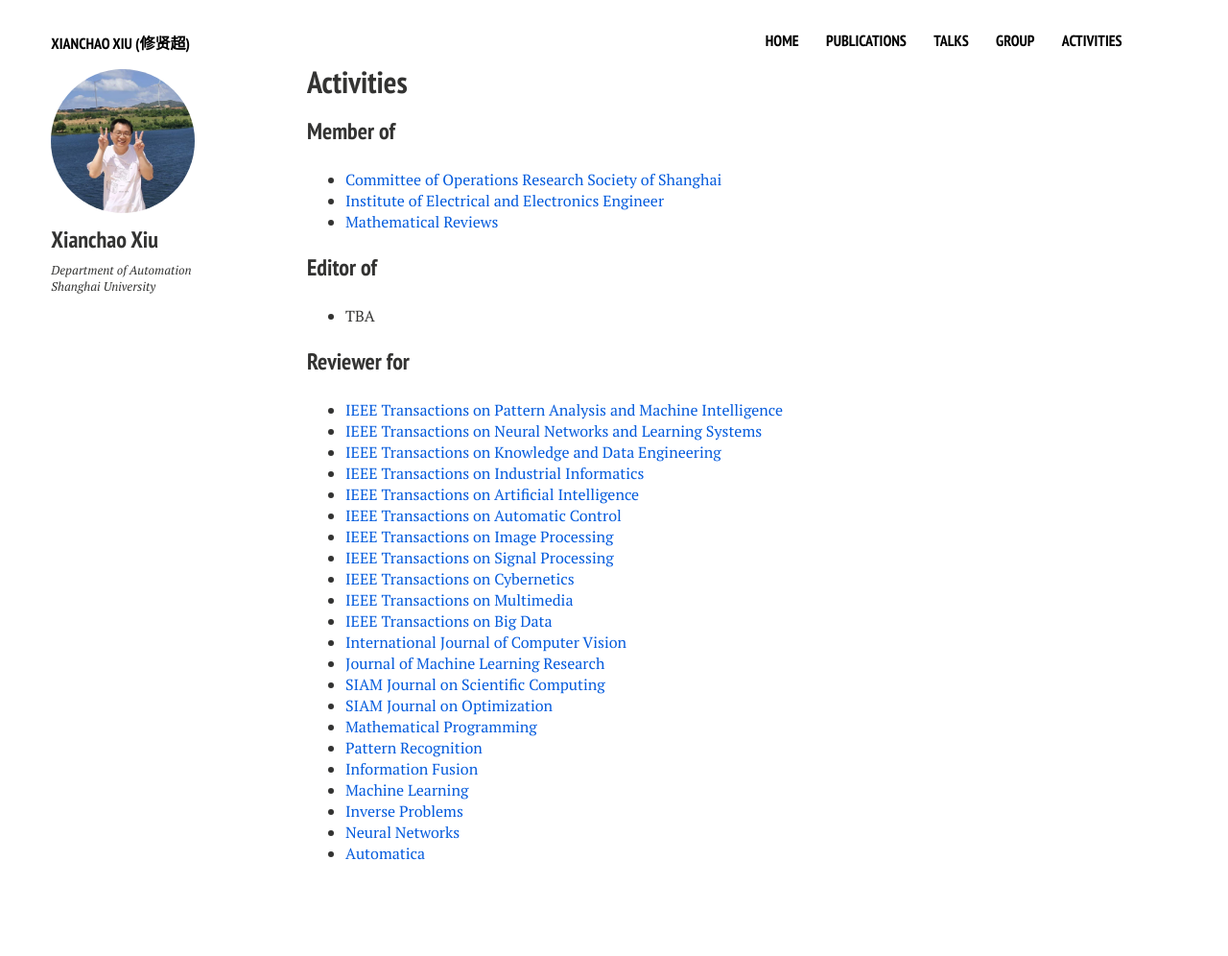
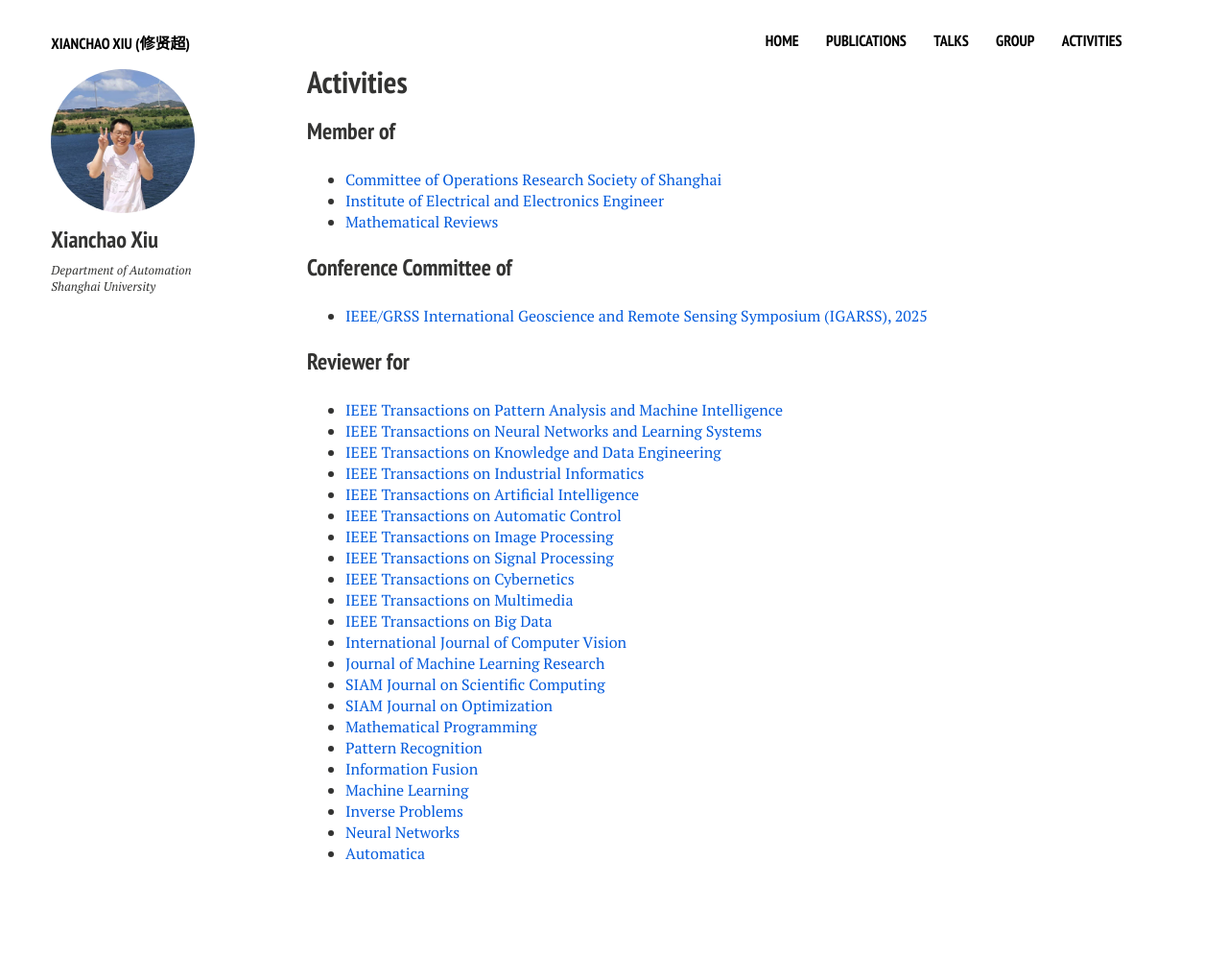
Before and after one commit to xianchaoxiu/xianchaoxiu.github.io, a Jekyll site: the page built from activities/index.md, in a window 1280 px wide. Shown: the whole page at 96% size. Built offline with Jekyll 4.4.1, drawn with Linux system fonts in a browser that asks for light colours; nearby versions of some CDN libraries.

Commit message:
Update index.md

```diff
--- a/activities/index.md
+++ b/activities/index.md
@@ -14,8 +14,8 @@ share: false
 * <a href="https://www.ams.org/mr-database" class="textlink" target="_blank">Mathematical Reviews</a> <br>
 
 
-### Editor of
-* TBA
+### Conference Committee of
+* <a href="https://2025.ieeeigarss.org/" class="textlink" target="_blank">IEEE/GRSS International Geoscience and Remote Sensing Symposium (IGARSS), 2025 </a> <br>
 
 
 ### Reviewer for
```
